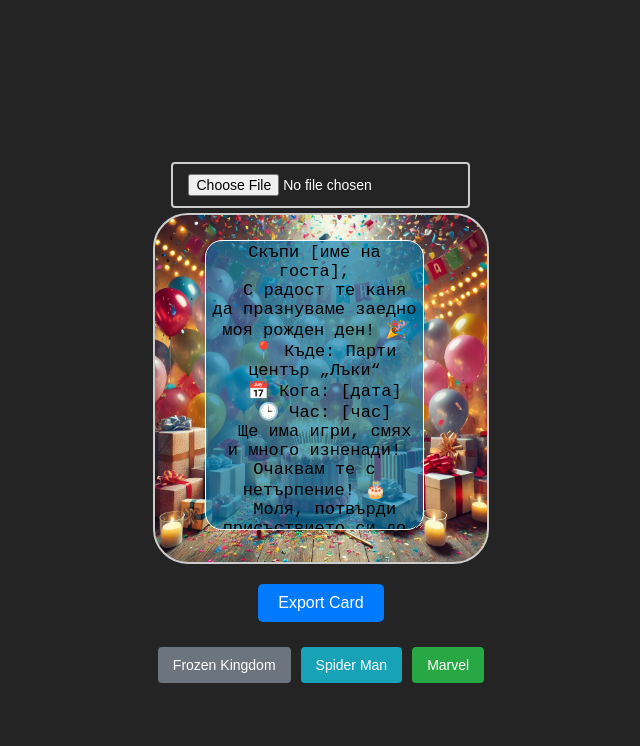
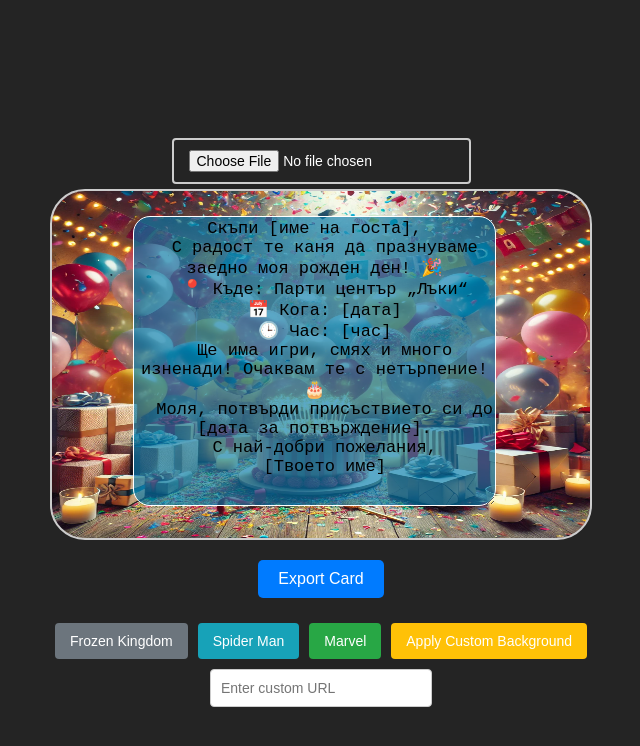
Before and after one commit to ninkov/greetings-card, a React (Vite) app: page / in a window 1280 px wide. Shown: the top 746 px of the page, without its empty margins (319-959 px from the left). Built offline with nearby package versions, Linux system fonts and the light colour scheme.

Commit message:
add custom background changer button

```diff
--- a/src/components/BackgroundChanger.jsx
+++ b/src/components/BackgroundChanger.jsx
@@ -30,7 +30,18 @@ export default function BackgroundChanger({ setBackground }) {
         >
           Marvel
         </button>
-
+        <button onClick={() => changeBackground(customUrl)} className="bg-button custom-bg-button">
+            Apply Custom Background
+          </button>
+        <div>
+          <input
+            type="text"
+            placeholder="Enter custom URL"
+            value={customUrl}
+            onChange={(e) => setCustomUrl(e.target.value)}
+            className="bg-input"
+          />
+        </div>
     </div>
   );
 }
```
